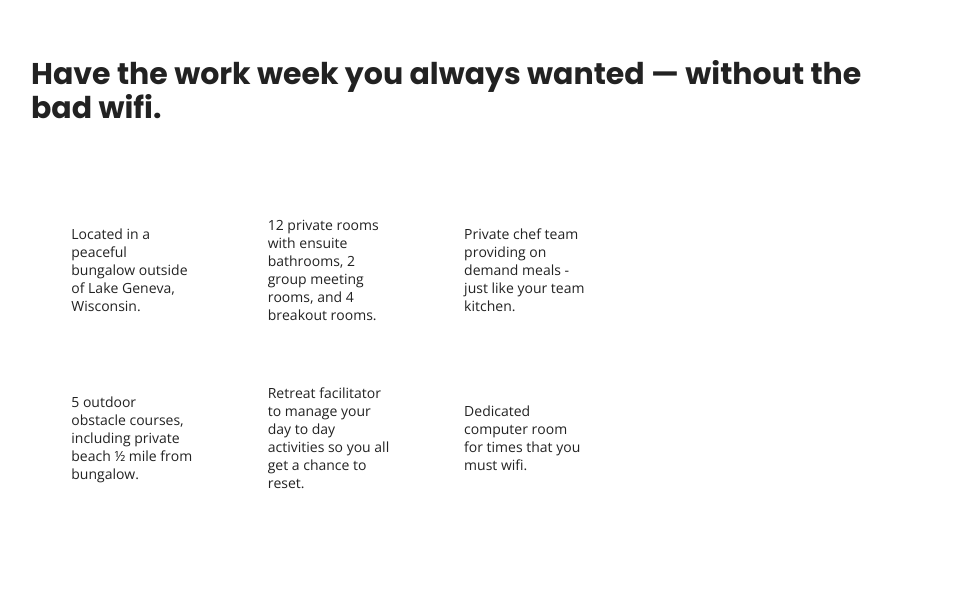
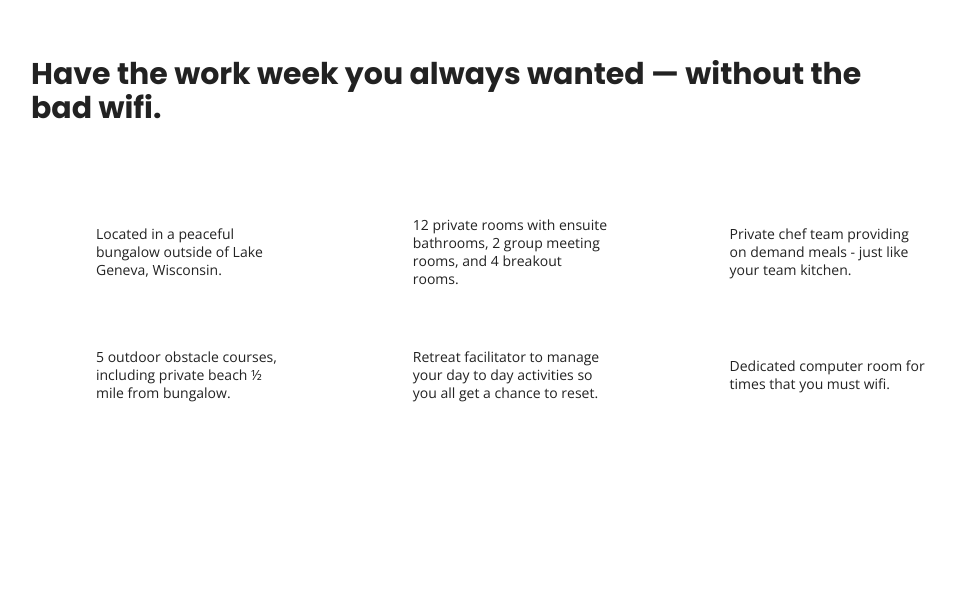
Before and after one commit to csymington1337/unplugged-retreat, a website built with Parcel: page index.html in a window 1280 px wide. Shown: the part 632-1243 px from the top of the page, without its empty margins (129-1085 px from the left). Built offline with nearby package versions, Linux system fonts and the light colour scheme; files whose address does not match are found by name.

Commit message:
More styling changes

```diff
--- a/css/main.css
+++ b/css/main.css
@@ -105,7 +105,7 @@ h1, h2, h3, h4 {
 }
 
 h1 {
-  font-size: 3.75em;
+  font-size: 2.25em;
 }
 
 h2 {
@@ -475,7 +475,7 @@ footer .copyright {
     flex-basis: 50%;
   }
 
-  .features .features-items {
+  .features .features-items-description {
       width: 62%;
   }
 
--- a/index.html
+++ b/index.html
@@ -68,27 +68,27 @@
         <div class="features-items">
           <article>
             <p class="fontawesome-icon"></p>
-            <p class="features-items">Located in a peaceful bungalow outside of Lake Geneva, Wisconsin.</p>
+            <p class="features-items-description">Located in a peaceful bungalow outside of Lake Geneva, Wisconsin.</p>
           </article>
           <article>
             <p class="fontawesome-icon"></p>
-            <p class="features-items">12 private rooms with ensuite bathrooms, 2 group meeting rooms, and 4 breakout rooms.</p>
+            <p class="features-items-description">12 private rooms with ensuite bathrooms, 2 group meeting rooms, and 4 breakout rooms.</p>
           </article>
           <article>
             <p class="fontawesome-icon"></p>
-            <p class="features-items">Private chef team providing on demand meals - just like your team kitchen.</p>
+            <p class="features-items-description">Private chef team providing on demand meals - just like your team kitchen.</p>
           </article>
           <article>
             <p class="fontawesome-icon"></p>
-            <p class="features-items">5 outdoor obstacle courses, including private beach ½ mile from bungalow.</p>
+            <p class="features-items-description">5 outdoor obstacle courses, including private beach ½ mile from bungalow.</p>
           </article>
           <article>
             <p class="fontawesome-icon"></p>
-            <p class="features-items">Retreat facilitator to manage your day to day activities so you all get a chance to reset.</p>
+            <p class="features-items-description">Retreat facilitator to manage your day to day activities so you all get a chance to reset.</p>
           </article>
           <article>
             <p class="fontawesome-icon"></p>
-            <p class="features-items">Dedicated computer room for times that you must wifi.</p>
+            <p class="features-items-description">Dedicated computer room for times that you must wifi.</p>
           </article>
         </div><!-- features items ends -->
       </div> <!-- features content-wrapper ends -->
```
